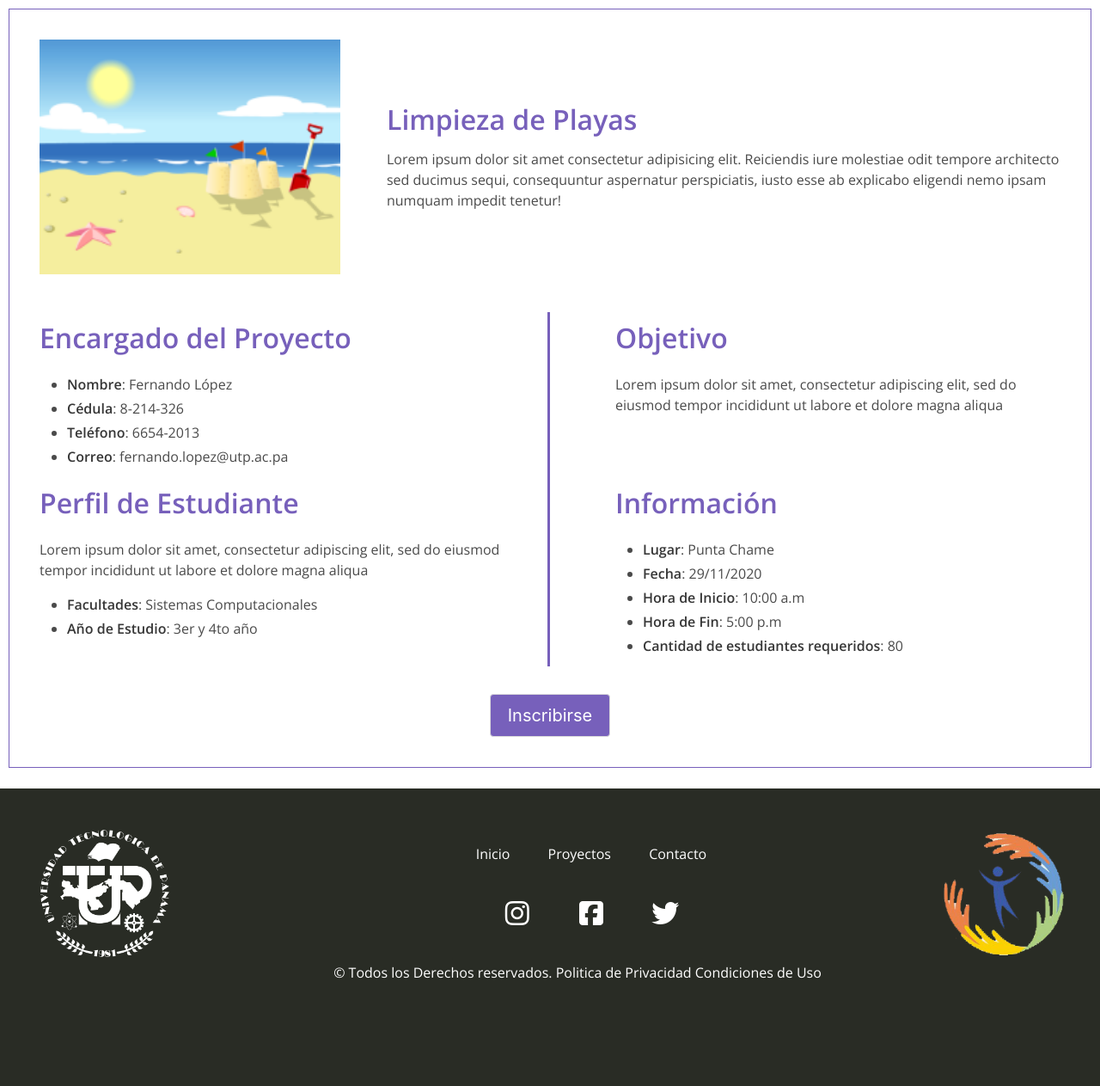
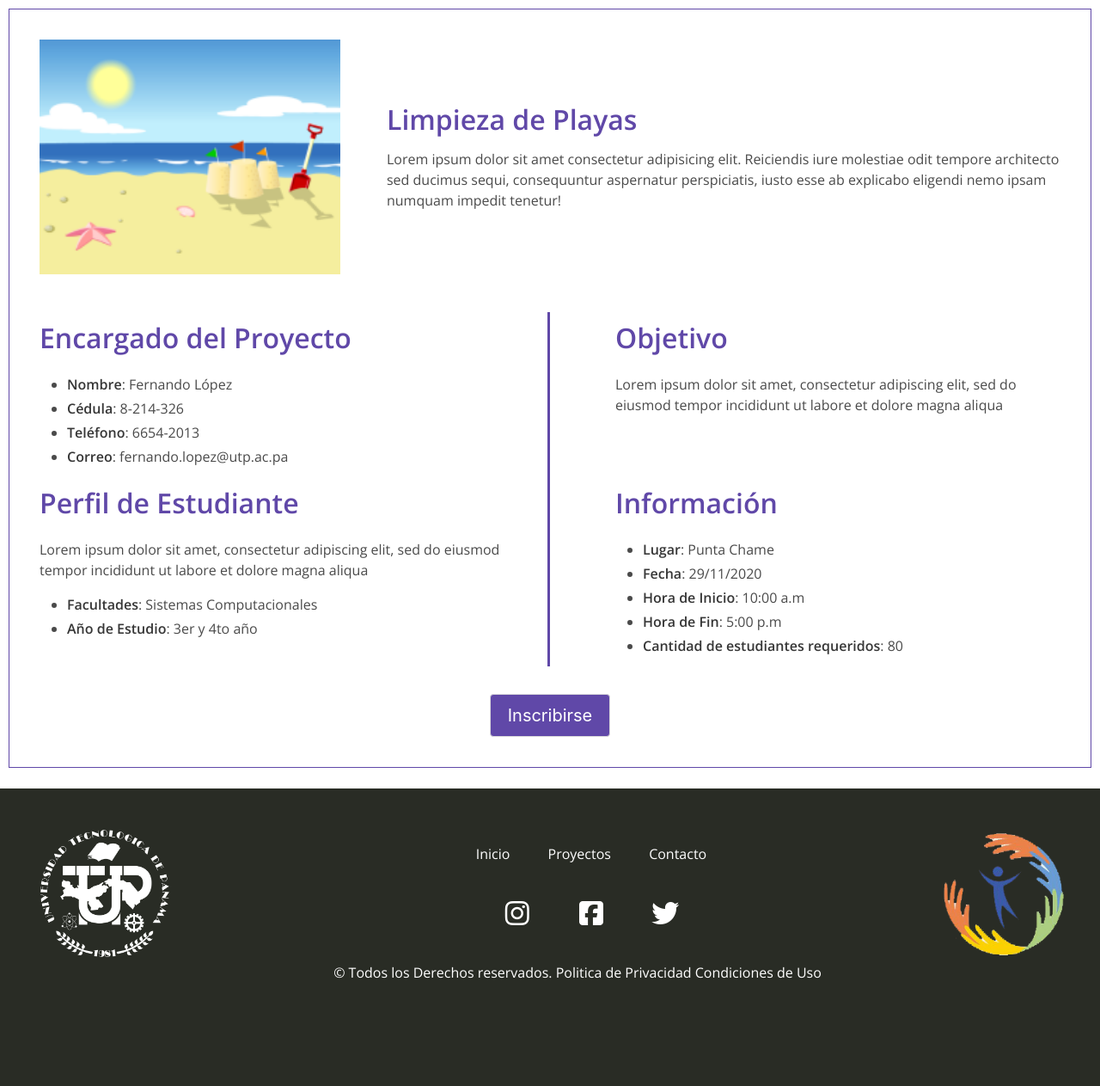
Before and after one commit to lmirandam07/gestion-ssu, a PHP site: page /proyecto.php in a window 1280 px wide. Shown: the part 108-1371 px from the top of the page at 86% size. Run offline with PHP 8.4, Linux system fonts and the light colour scheme; some libraries are stand-ins or nearby versions.

Commit message:
Cambio color proyecto.php

```diff
--- a/css/proyecto.css
+++ b/css/proyecto.css
@@ -1,15 +1,15 @@
 .proyecto{
     border-style: solid;
-    border-color: #7760BB;
+    border-color: #6048A8;
     padding: 35px;
     margin: 10px;
     border-width: 1px;
 }
 .proyecto h1{
-    color: #7760BB;
+    color: #6048A8;
 }
 .is-principal{
-    background-color: #7760BB;
+    background-color: #6048A8;
     color: white;
 }
 ul{
@@ -28,17 +28,17 @@ ul{
 }
 .encargado{
     border-right-style: solid;
-    border-right-color: #7760BB;
+    border-right-color: #6048A8;
 }
 .perfil{
     border-right-style: solid;
-    border-right-color: #7760BB;
+    border-right-color: #6048A8;
 }
 .inscribirse{
     margin-top: 2rem;
 }
 .button:hover{
-    border-color: #7760BB;
+    border-color: #6048A8;
     background-color: white;
-    color: #7760BB;
+    color: #6048A8;
 }
```
